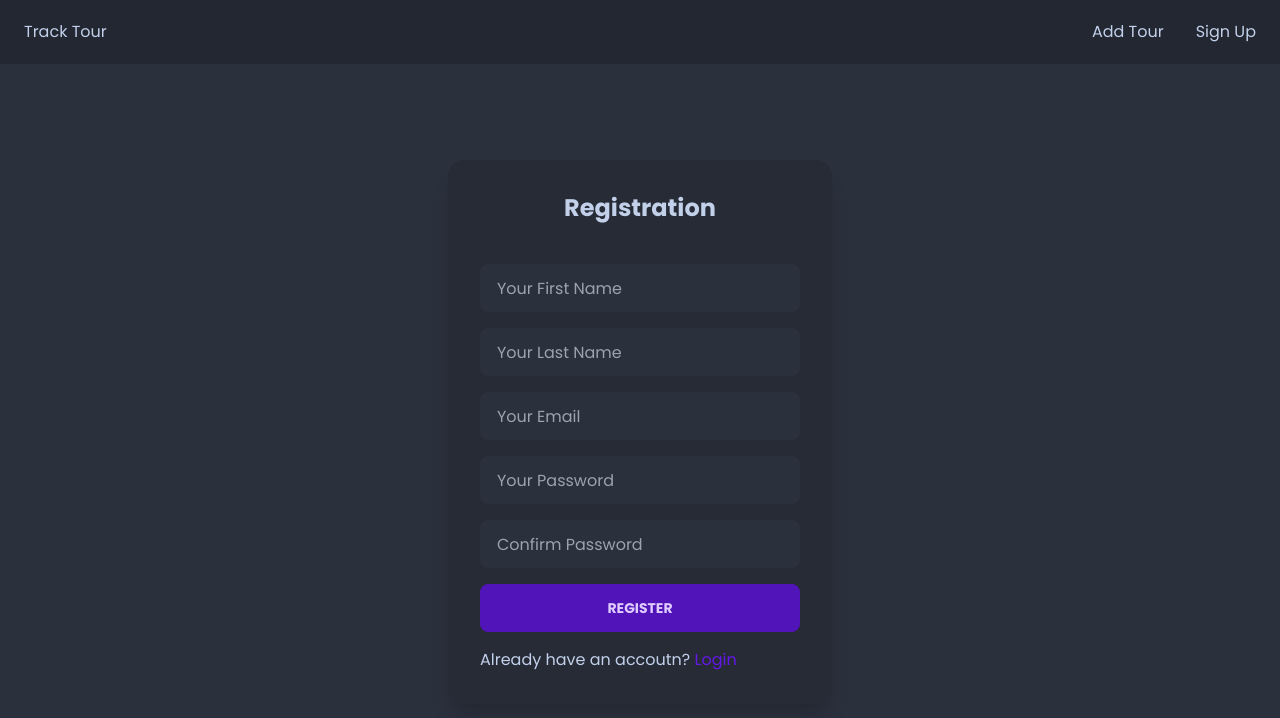
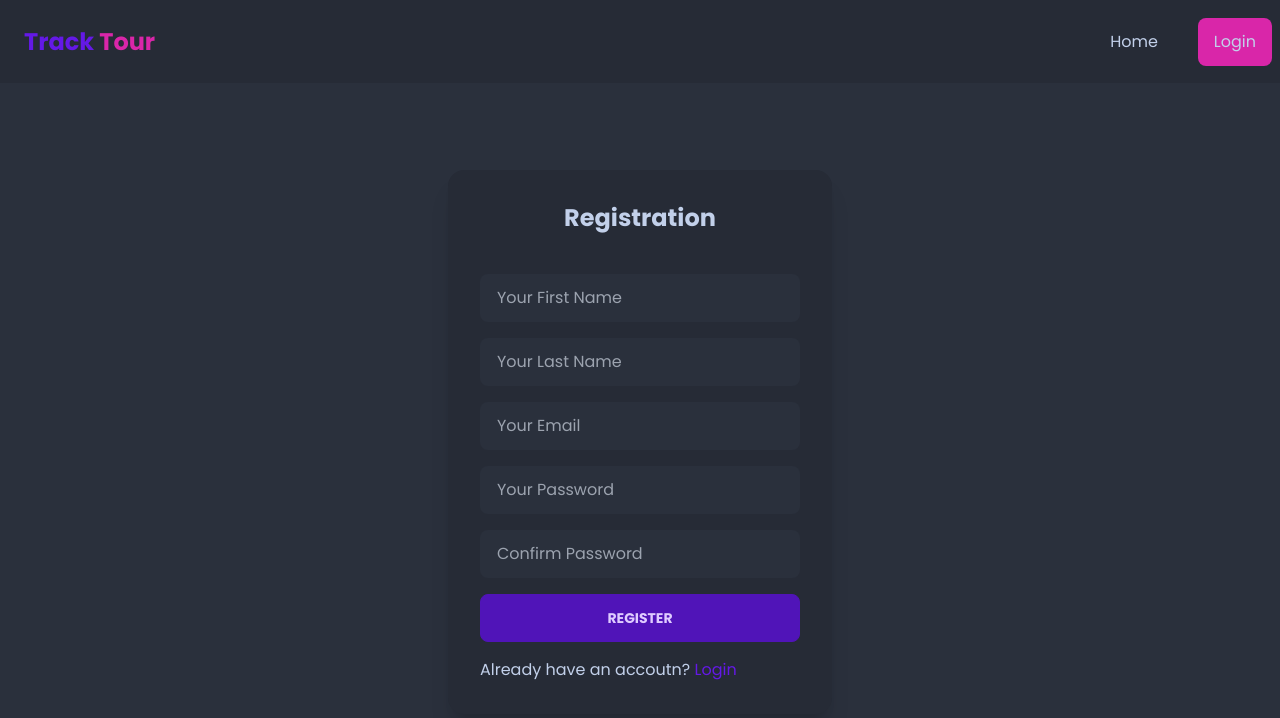
Before and after one commit to tanvirch0750/Track-tour-client, a React (Create React App) app: page /register in a window 1280 px wide. Shown: the top 718 px of the page. Built offline with nearby package versions, Linux system fonts and the light colour scheme.

Commit message:
implementd login logout functionality

```diff
--- a/src/App.js
+++ b/src/App.js
@@ -1,3 +1,5 @@
+import { useEffect } from 'react';
+import { useDispatch } from 'react-redux';
 import { Route, Routes } from 'react-router-dom';
 import { ToastContainer } from 'react-toastify';
 import 'react-toastify/dist/ReactToastify.css';
@@ -5,8 +7,16 @@ import Navbar from './components/Navbar/Navbar';
 import Home from './pages/home/Home';
 import Login from './pages/login/Login';
 import Register from './pages/register/Register';
+import { setUser } from './redux/features/authSlice';
 
 function App() {
+  const dispatch = useDispatch();
+  const user = JSON.parse(localStorage.getItem('profile'));
+
+  useEffect(() => {
+    dispatch(setUser(user));
+  }, []);
+
   return (
     <>
       <ToastContainer />
--- a/src/components/Navbar/Navbar.jsx
+++ b/src/components/Navbar/Navbar.jsx
@@ -1,11 +1,22 @@
 import React from 'react';
+import { useDispatch, useSelector } from 'react-redux';
+import { Link, useNavigate } from 'react-router-dom';
+import { setLogout } from '../../redux/features/authSlice';
 
 const Navbar = ({ children }) => {
+  const { user } = useSelector((state) => ({ ...state.auth }));
+  const dispatch = useDispatch();
+  const navigate = useNavigate();
+
+  const handleLogout = () => {
+    dispatch(setLogout());
+  };
+
   return (
     <div className="drawer drawer-end">
       <input id="my-drawer-3" type="checkbox" className="drawer-toggle" />
       <div className="drawer-content flex flex-col">
-        <div className="w-full navbar bg-base-300">
+        <div className="w-full navbar bg-base-200 py-5">
           <div className="flex-none lg:hidden">
             <label for="my-drawer-3" className="btn btn-square btn-ghost">
               <svg
@@ -23,15 +34,49 @@ const Navbar = ({ children }) => {
               </svg>
             </label>
           </div>
-          <div className="flex-1 px-2 mx-2">Track Tour</div>
+          <div className="flex-1 px-2 mx-2">
+            <Link to="/">
+              <h1 className="font-bold text-2xl text-primary">
+                Track <span className="text-secondary">Tour</span>
+              </h1>
+            </Link>
+          </div>
           <div className="flex-none hidden lg:block">
             <ul className="menu menu-horizontal">
               <li>
-                <a>Add Tour</a>
+                <Link to="/">Home</Link>
               </li>
-              <li>
-                <a>Sign Up</a>
-              </li>
+              {user?.result?._id && (
+                <li>
+                  <Link to="/addTour">Add Tour</Link>
+                </li>
+              )}
+              {user?.result?._id && (
+                <li>
+                  <Link to="/myTour">My Tour</Link>
+                </li>
+              )}
+
+              {user?.result?._id && (
+                <li className="bg-primary rounded-lg ml-6">
+                  <span>{user?.result?.name}</span>
+                </li>
+              )}
+
+              {user?.result?._id ? (
+                <li
+                  className="bg-secondary rounded-lg ml-6"
+                  onClick={handleLogout}
+                >
+                  <Link to="/login">Logout</Link>
+                </li>
+              ) : (
+                <li>
+                  <Link className="bg-secondary rounded-lg ml-6" to="/login">
+                    Login
+                  </Link>
+                </li>
+              )}
             </ul>
           </div>
         </div>
@@ -41,11 +86,36 @@ const Navbar = ({ children }) => {
         <label for="my-drawer-3" className="drawer-overlay"></label>
         <ul className="menu p-4 overflow-y-auto w-80 bg-base-100">
           <li>
-            <a>Add Tour</a>
+            <Link to="/">Home</Link>
           </li>
-          <li>
-            <a>Sign Up</a>
-          </li>
+          {user?.result?._id && (
+            <li>
+              <Link to="/addTour">Add Tour</Link>
+            </li>
+          )}
+          {user?.result?._id && (
+            <li>
+              <Link to="/myTour">My Tour</Link>
+            </li>
+          )}
+
+          {user?.result?._id && (
+            <li className="bg-primary rounded-lg mt-6">
+              <span>{user?.result?.name}</span>
+            </li>
+          )}
+
+          {user?.result?._id ? (
+            <li className="bg-secondary rounded-lg mt-6" onClick={handleLogout}>
+              <Link to="/login">Logout</Link>
+            </li>
+          ) : (
+            <li>
+              <Link className="bg-secondary rounded-lg mt-6" to="/login">
+                Login
+              </Link>
+            </li>
+          )}
         </ul>
       </div>
     </div>
--- a/src/redux/features/authSlice.js
+++ b/src/redux/features/authSlice.js
@@ -36,6 +36,15 @@ const authSlice = createSlice({
     error: '',
     loading: false,
   },
+  reducers: {
+    setUser: (state, action) => {
+      state.user = action.payload;
+    },
+    setLogout: (state, action) => {
+      localStorage.clear();
+      state.user = null;
+    },
+  },
 
   extraReducers: {
     [login.pending]: (state, action) => {
@@ -65,4 +74,6 @@ const authSlice = createSlice({
   },
 });
 
+export const { setUser, setLogout } = authSlice.actions;
+
 export default authSlice.reducer;
```
